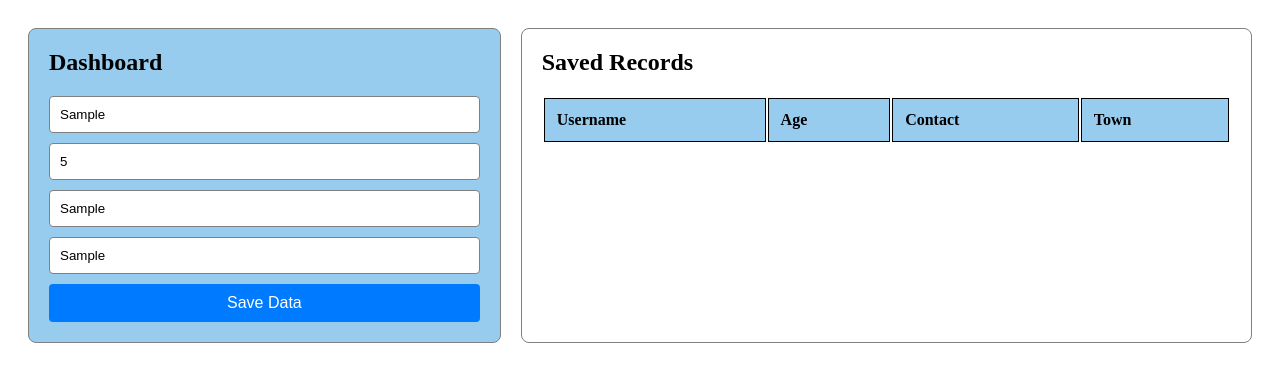
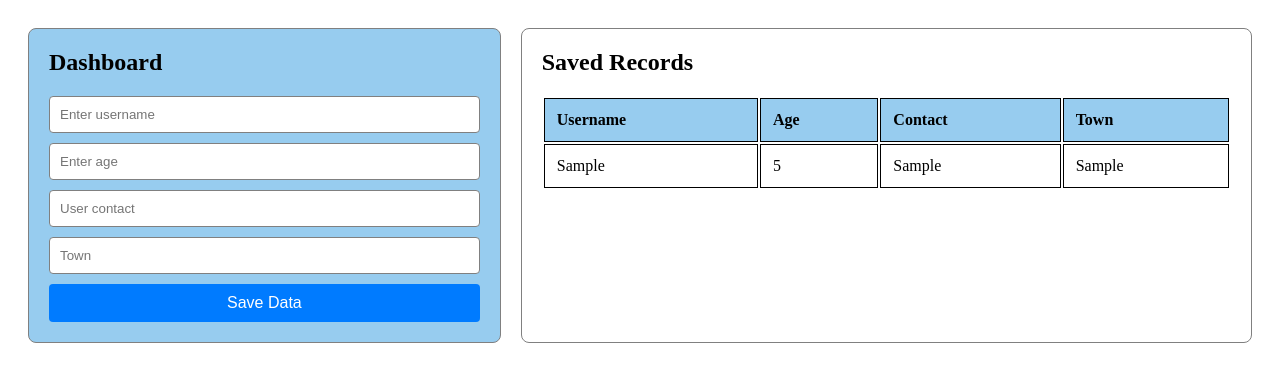
Before and after one commit to Sachi5511/Acpt-task, a plain HTML site: page dashboard.html in a window 1280 px wide. Both pictures are taken after typing "Sample", "5", "Sample", "Sample" into the empty fields and a click on the button "Save Data". Drawn offline with Linux system fonts and the light colour scheme.

Commit message:
dashboard jss done

```diff
--- a/dashboard.html
+++ b/dashboard.html
@@ -14,7 +14,7 @@
         <input type="number" id="age" placeholder="Enter age">
         <input type="text" id="contact" placeholder="User contact">
         <input type="text" id="town" placeholder="Town">
-        <button type="button" class="btn" onclick="Save()">Save Data</button>
+        <button type="button" class="btn" onclick="save()">Save Data</button>
     </div>
 
     <div class="table">
@@ -28,7 +28,7 @@
                     <th>Town</th>
                 </tr>
             </thead>
-            <tbody id="displayTable">
+            <tbody id="display">
                 </tbody>
         </table>
     </div>
--- a/dashboard.js
+++ b/dashboard.js
@@ -0,0 +1,45 @@
+var users = [];
+
+function save() {
+    var name = document.getElementById('name').value;
+    var age = document.getElementById('age').value;
+    var contact = document.getElementById('contact').value;
+    var town = document.getElementById('town').value;
+
+    var student = {
+        name: name,
+        age: age,
+        contact: contact,
+        town: town,
+    };
+
+    users.push(student);
+
+
+    getArray();
+
+
+    document.getElementById('name').value = '';
+    document.getElementById('age').value = '';
+    document.getElementById('contact').value = '';
+    document.getElementById('town').value = '';
+}
+
+function getArray() {
+    var tableBody = document.getElementById('display');
+
+
+    tableBody.innerHTML = "";
+
+
+    users.forEach(user => {
+        var row = `<tr>
+                    <td>${user.name}</td>
+                    <td>${user.age}</td>
+                    <td>${user.contact}</td>
+                    <td>${user.town}</td>
+                  </tr>`;
+
+        tableBody.innerHTML += row;
+    });
+}
```
